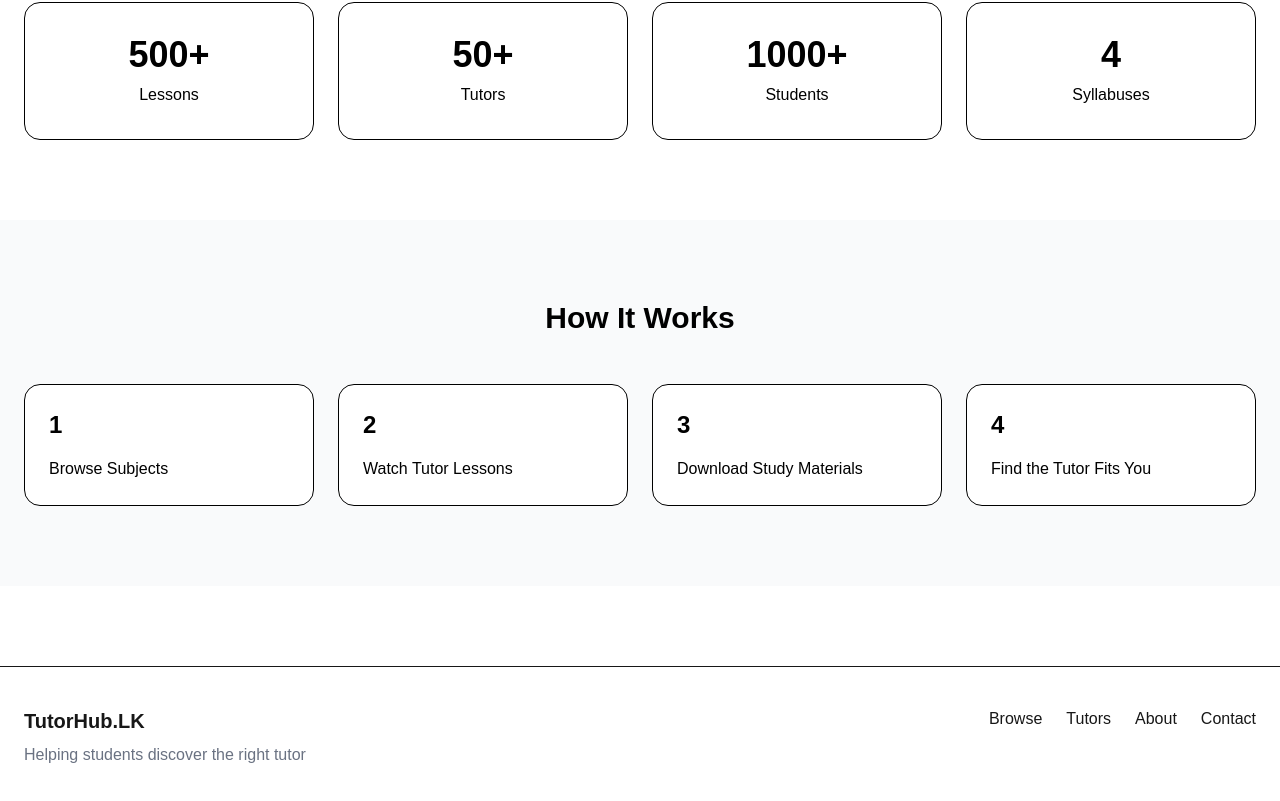
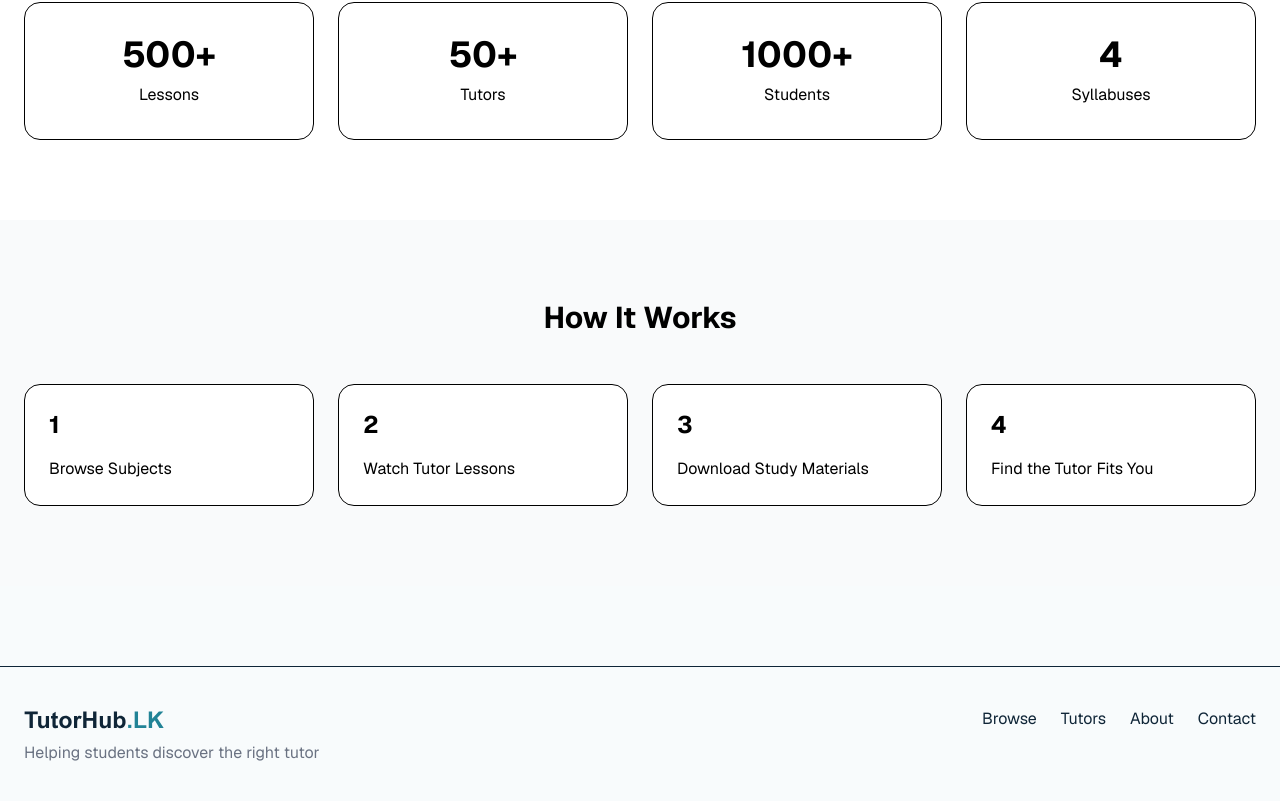
Before and after one commit to DinukaD-24/tutor-platform, a Next.js app: page / in a window 1280 px wide. Shown: the part 1541-2342 px from the top of the page. Built offline with nearby package versions, Linux system fonts and the light colour scheme.

Commit message:
feat: update global styles for improved theming; replacse background and foreground variables with color variables; feat: enhance footer component by replacing title with logo image link

```diff
--- a/src/app/globals.css
+++ b/src/app/globals.css
@@ -1,28 +1,38 @@
 @import "tailwindcss";
 
 :root {
-  --background: #ffffff;
-  --foreground: #171717;
-}
+  --color-primary: #218396;
+  --color-primary-dark: #1c7282;
 
-@theme inline {
-  --color-background: var(--background);
-  --color-foreground: var(--foreground);
+  --color-secondary: #2FB86F;
+
+  --color-dark: #0F2537;
+
+  --color-background: #F8FBFC;
+
   --font-sans: var(--font-geist-sans);
   --font-mono: var(--font-geist-mono);
 }
 
-@media (prefers-color-scheme: dark) {
-  :root {
-    --background: #0a0a0a;
-    --foreground: #ededed;
-  }
+@theme inline {
+  --color-primary: var(--color-primary);
+  --color-primary-dark: var(--color-primary-dark);
+
+  --color-secondary: var(--color-secondary);
+
+  --color-dark: var(--color-dark);
+
+  --color-background: var(--color-background);
+
+
+  --font-sans: var(--font-sans);
+  --font-mono: var(--font-mono);
 }
 
 body {
-  background: var(--background);
-  color: var(--foreground);
-  font-family: Arial, Helvetica, sans-serif;
+  background: var(--color-background);
+  color: var(--color-dark);
+  font-family: var(--font-geist-sans);
 }
 
 @keyframes scroll {
--- a/src/components/footer/Footer.jsx
+++ b/src/components/footer/Footer.jsx
@@ -1,3 +1,4 @@
+import Image from "next/image";
 import Link from "next/link";
 
 export default function Footer() {
@@ -7,9 +8,14 @@ export default function Footer() {
                 <div className="flex flex-col md:flex-row justify-between gap-8">
 
                     <div>
-                        <h3 className="text-xl font-bold">
-                            TutorHub.LK
-                        </h3>
+                        <Link href="/">
+                            <Image
+                            src="/logo.svg"
+                            alt="TutorHub Logo"
+                            width={140}
+                            height={50}
+                            />
+                        </Link>
 
                         <p className="text-gray-500 mt-2">
                             Helping students discover the right tutor
```
